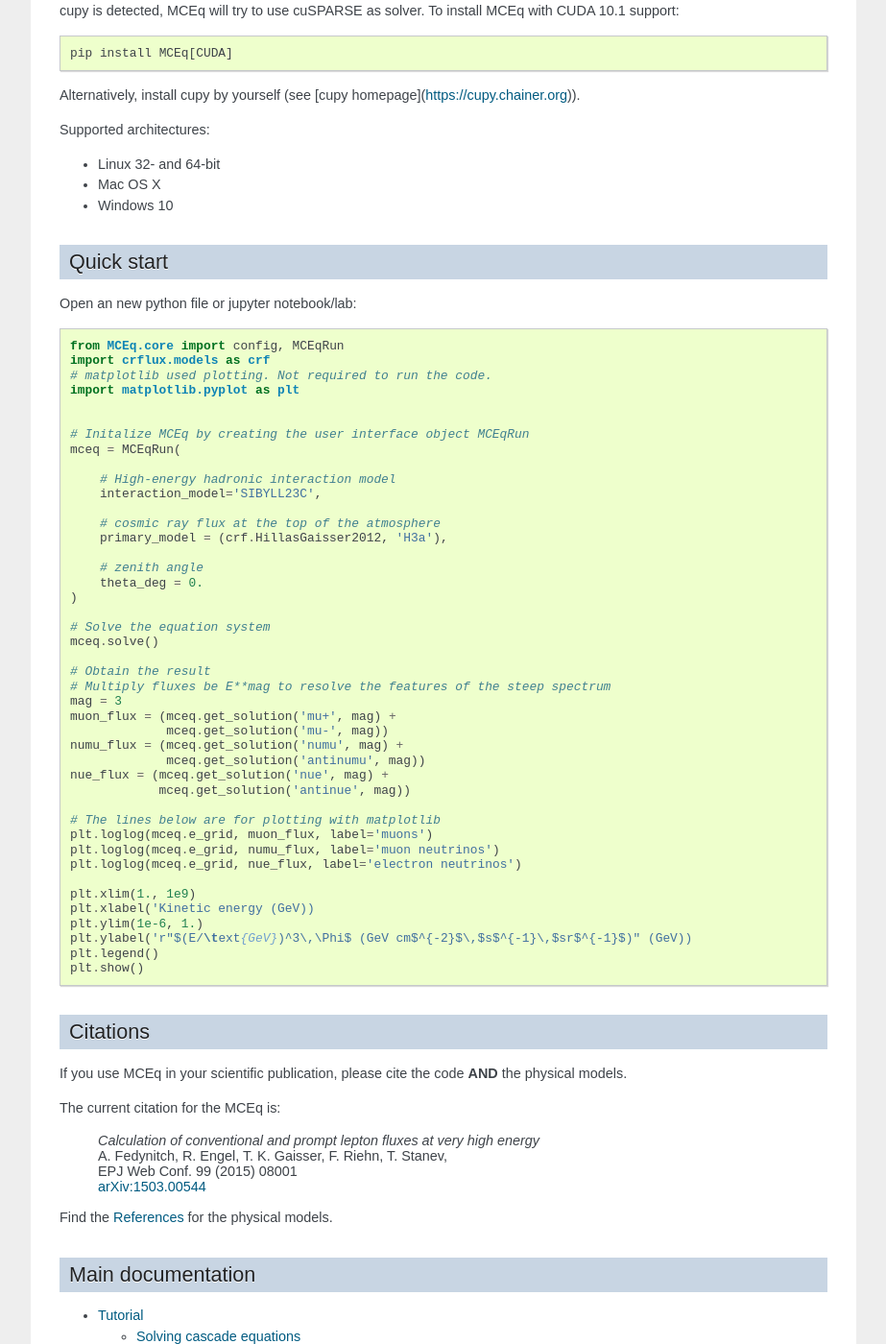
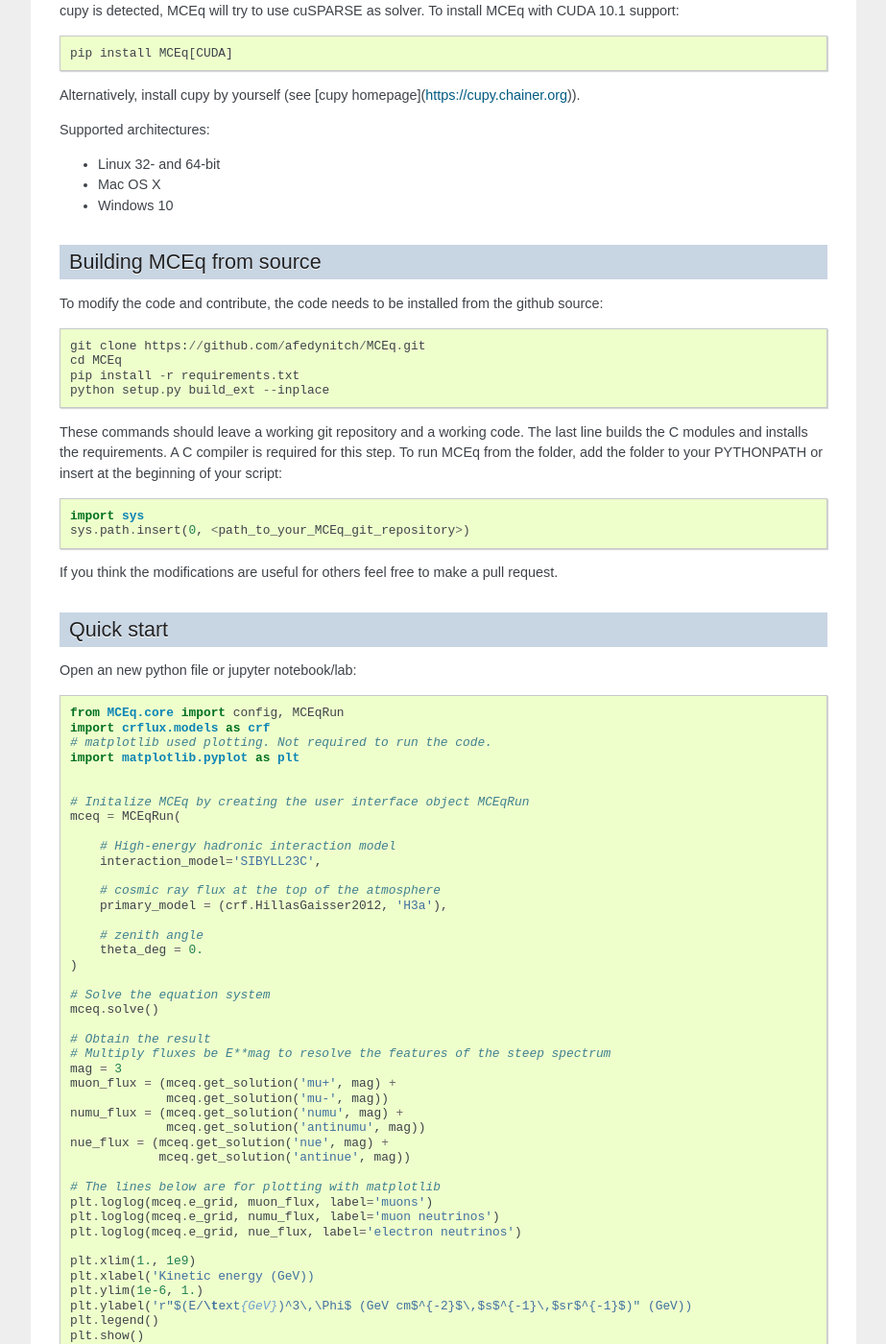
Before and after one commit to mceq-project/MCEq, a Sphinx documentation site: the page built from docs/index.rst, in a window 1280 px wide and 1400 px high, scrolled down 610 px. Shown: the whole window at 96% size, without its empty margins (198-1121 px from the left). Built offline with Sphinx 7.4.7, drawn with Linux system fonts in a browser that asks for light colours; formulas are drawn with MathJax 3; some of the changed text lies outside the part shown.

Commit message:
Update to docs

```diff
--- a/docs/index.rst
+++ b/docs/index.rst
@@ -40,6 +40,25 @@
 - Linux 32- and 64-bit
 - Mac OS X
 - Windows 10
+
+Building MCEq from source
+.........................
+
+To modify the code and contribute, the code needs to be installed from the github source::
+
+    git clone https://github.com/afedynitch/MCEq.git
+    cd MCEq
+    pip install -r requirements.txt
+    python setup.py build_ext --inplace
+
+These commands should leave a working git repository and a working code. The last line builds the
+C modules and installs the requirements. A C compiler is required for this step. To run MCEq from
+the folder, add the folder to your PYTHONPATH or insert at the beginning of your script::
+
+    import sys
+    sys.path.insert(0, <path_to_your_MCEq_git_repository>)
+
+If you think the modifications are useful for others feel free to make a pull request.
 
 Quick start
 ...........
@@ -90,6 +109,10 @@
     plt.legend()
     plt.show()
 
+Examples
+........
+
+Download and run the notebooks located on `github <https://github.com/afedynitch/MCEq/tree/master/examples>`_.
 
 Citations
 .........
```
Also changed, not shown: docs/advanced.rst (+10 -0 lines).
